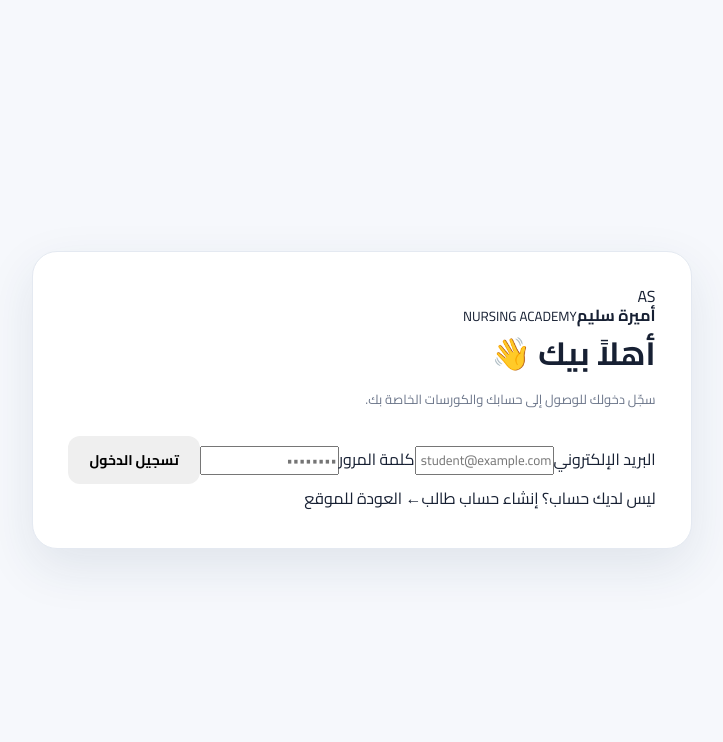
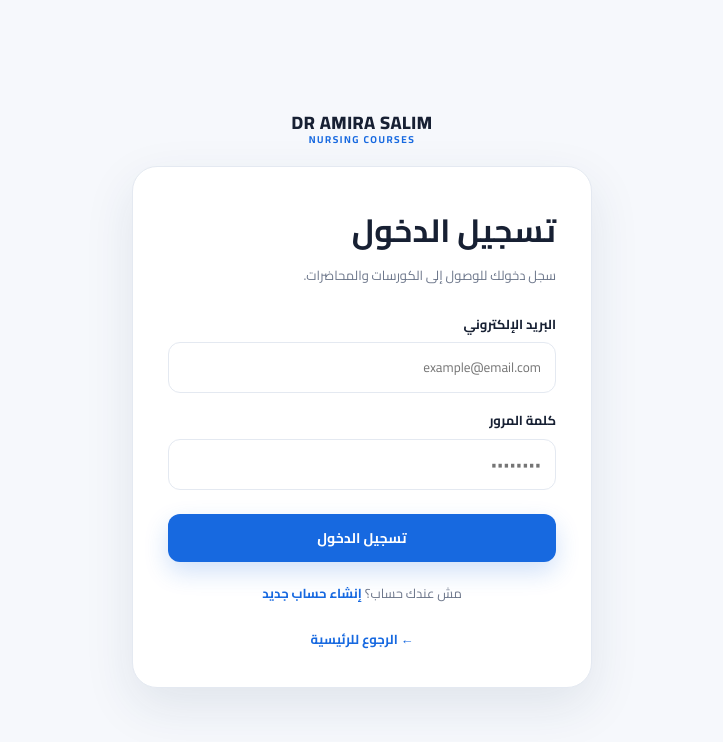
Before and after one commit to ahmednader3t3-debug/amira-salim1, a plain HTML site: page login.html in a window 1280 px wide. Shown: the whole page, without its empty margins (278-1001 px from the left). Drawn offline with nearby package versions, Linux system fonts and the light colour scheme.

Commit message:
Update login.html

```diff
--- a/login.html
+++ b/login.html
@@ -1,2 +1,100 @@
-<!doctype html><html lang="ar" dir="rtl"><head><meta charset="utf-8"><meta name="viewport" content="width=device-width,initial-scale=1"><title>دخول | أميرة سليم</title><link rel="stylesheet" href="style.css"><script src="https://cdn.jsdelivr.net/npm/@supabase/supabase-js@2"></script></head>
-<body class="auth-page"><div class="auth-card"><a class="brand" href="index.html"><span class="logo">AS</span><span><b>أميرة سليم</b><small>NURSING ACADEMY</small></span></a><h1>أهلاً بيك 👋</h1><p>سجّل دخولك للوصول إلى حسابك والكورسات الخاصة بك.</p><form id="loginForm"><label>البريد الإلكتروني<input id="email" type="email" required placeholder="student@example.com"></label><label>كلمة المرور<input id="password" type="password" required placeholder="••••••••"></label><button class="btn full">تسجيل الدخول</button><div id="msg" class="msg"></div></form><a href="signup.html">ليس لديك حساب؟ إنشاء حساب طالب</a><a class="back" href="index.html">← العودة للموقع</a></div><script src="config.js"></script><script src="auth.js"></script></body></html>
+<!DOCTYPE html>
+<html lang="ar" dir="rtl">
+<head>
+  <meta charset="UTF-8">
+  <meta name="viewport" content="width=device-width, initial-scale=1.0">
+
+  <title>تسجيل الدخول | DR AMIRA SALIM</title>
+
+  <link rel="stylesheet" href="style.css">
+
+  <script src="https://cdn.jsdelivr.net/npm/@supabase/supabase-js@2"></script>
+  <script src="config.js"></script>
+</head>
+
+<body>
+
+  <main class="auth-page">
+
+    <div class="auth-wrapper">
+
+      <div style="text-align:center;margin-bottom:20px;">
+        <a href="index.html" class="brand">
+          <span class="brand-main">DR AMIRA SALIM</span>
+          <span class="brand-sub">NURSING COURSES</span>
+        </a>
+      </div>
+
+      <div class="auth-card">
+
+        <h1>تسجيل الدخول</h1>
+
+        <p>
+          سجل دخولك للوصول إلى الكورسات والمحاضرات.
+        </p>
+
+        <div id="msg" class="msg"></div>
+
+        <form id="loginForm">
+
+          <div class="form-group">
+            <label for="email">البريد الإلكتروني</label>
+
+            <input
+              type="email"
+              id="email"
+              placeholder="example@email.com"
+              required
+            >
+          </div>
+
+
+          <div class="form-group">
+            <label for="password">كلمة المرور</label>
+
+            <input
+              type="password"
+              id="password"
+              placeholder="••••••••"
+              required
+            >
+          </div>
+
+
+          <button
+            type="submit"
+            class="btn btn-primary auth-submit"
+          >
+            تسجيل الدخول
+          </button>
+
+        </form>
+
+
+        <div class="auth-footer">
+
+          مش عندك حساب؟
+
+          <a href="signup.html">
+            إنشاء حساب جديد
+          </a>
+
+          <br><br>
+
+          <a href="index.html">
+            ← الرجوع للرئيسية
+          </a>
+
+        </div>
+
+      </div>
+
+    </div>
+
+  </main>
+
+
+  <script src="auth.js"></script>
+
+</body>
+</html>
```
